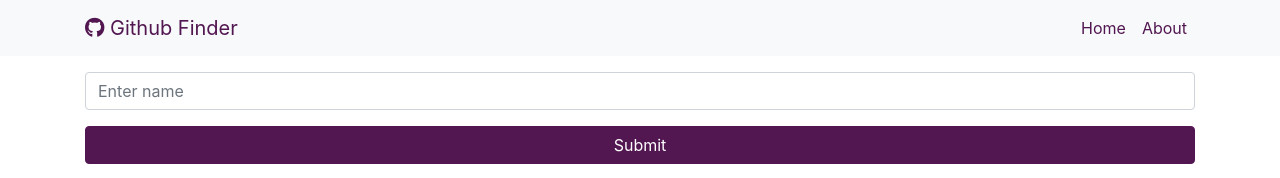
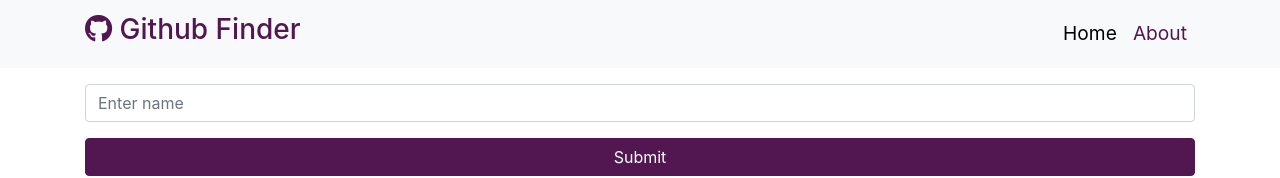
Before and after one commit to SalleMaster/my-github-finder, a React (Create React App) app: page / in a window 1280 px wide. Shown: the top 178 px of the page. Built offline with nearby package versions, Linux system fonts and the light colour scheme; no server answers; the HTML template or start-up script is replaced by a standard one.

Commit message:
Selected Navbar Links

```diff
--- a/src/components/layout/Navbar.js
+++ b/src/components/layout/Navbar.js
@@ -1,25 +1,39 @@
 import React, { Fragment } from 'react';
 import PropTypes from 'prop-types';
-import { Link } from 'react-router-dom';
+import { Link, NavLink } from 'react-router-dom';
 
 const Navbar = ({ title, icon }) => {
   return (
     <Fragment>
-      <nav className="navbar navbar-expand-sm navbar-primary bg-light mb-3">
-        <div className="container">
-          <Link className="navbar-brand" to="/">
-            <i className={icon}></i> {title}
+      <nav
+        id='main-nav'
+        className='navbar navbar-expand-sm navbar-primary bg-light mb-3'
+      >
+        <div className='container'>
+          <Link className='navbar-brand' to='/'>
+            <h3>
+              <i className={icon}></i> {title}
+            </h3>
           </Link>
-          <ul className="navbar-nav">
-            <li className="nav-item">
-              <Link className="nav-link" to="/">
+          <ul className='navbar-nav'>
+            <li className='nav-item'>
+              <NavLink
+                className='nav-link'
+                to='/'
+                exact
+                activeClassName='active'
+              >
                 Home
-              </Link>
+              </NavLink>
             </li>
-            <li className="nav-item">
-              <Link className="nav-link" to="/about">
+            <li className='nav-item'>
+              <NavLink
+                className='nav-link'
+                to='/about'
+                classNameActive='active'
+              >
                 About
-              </Link>
+              </NavLink>
             </li>
           </ul>
         </div>
--- a/src/sass/App.scss
+++ b/src/sass/App.scss
@@ -8,6 +8,16 @@ $theme-colors: (
 @import '../../node_modules/bootstrap/scss/bootstrap';
 
 /*** HOMEPAGE ***/
+
+// Main Navbar
+#main-nav {
+  .nav-link {
+    font-size: 1.2rem;
+    &.active {
+      color: darken($primary, 50deg);
+    }
+  }
+}
 
 // Users Grid
 .users-grid {
```
Also changed, not shown: src/App.css.
